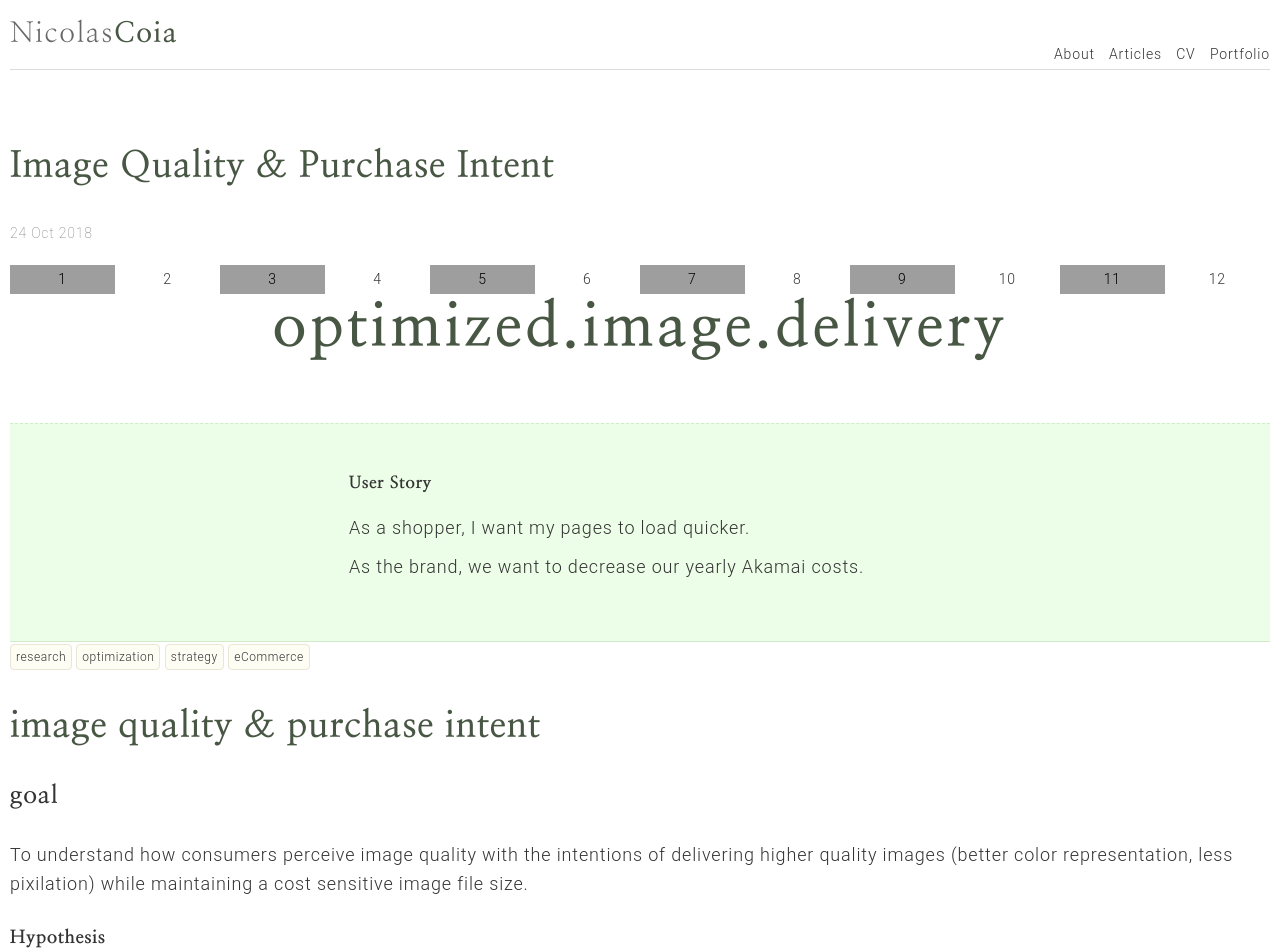
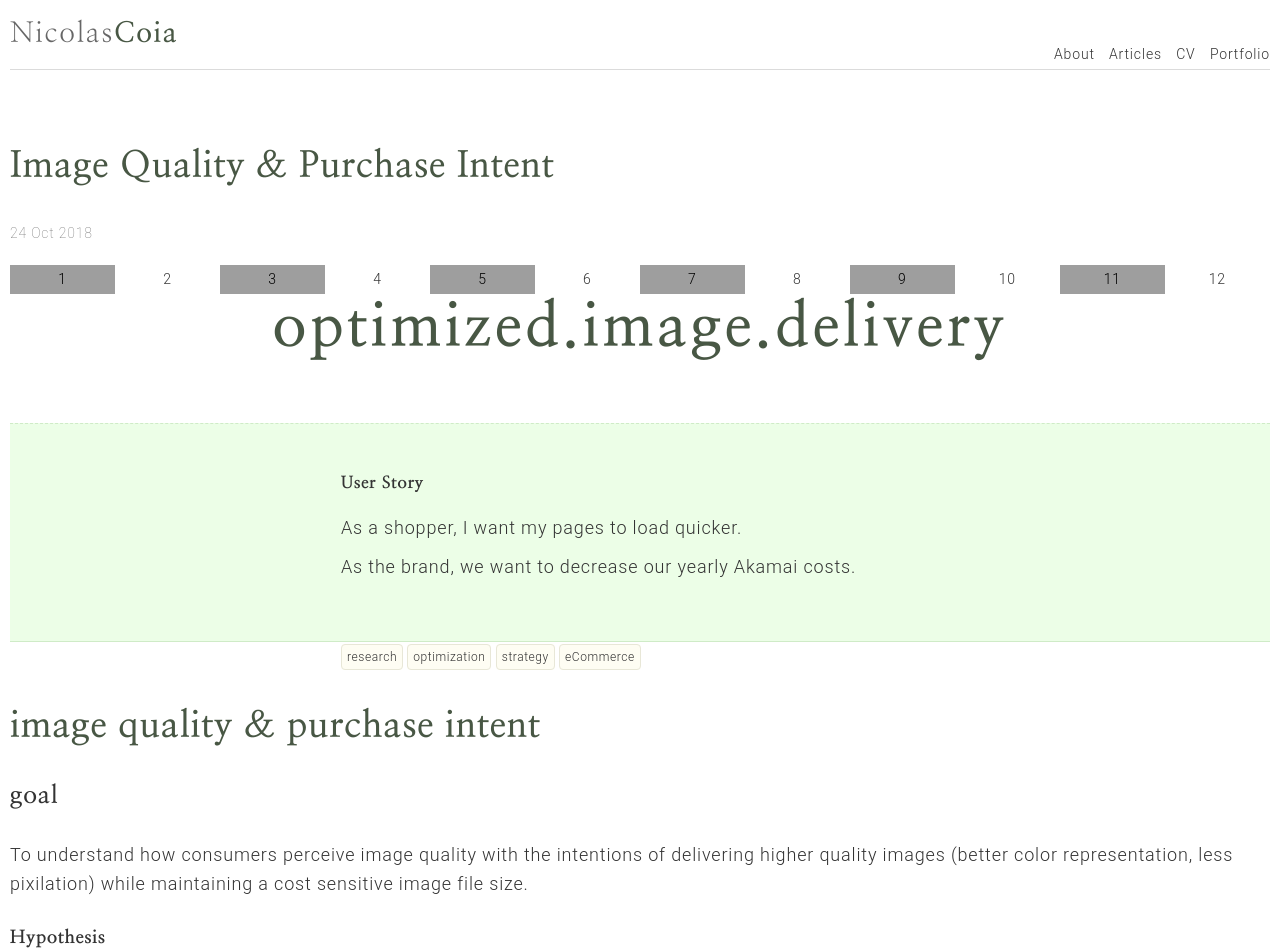
Before and after one commit to dyutibarma/monochrome, a Jekyll site: the page built from _portfolio/2018-10-24-optimized-image-quality.md, in a window 1280 px wide. Shown: the top 952 px of the page. Built offline with Jekyll 4.4.1, drawn with Linux system fonts in a browser that asks for light colours.

Commit message:
Update 2018-10-24-optimized-image-quality.md

```diff
--- a/_portfolio/2018-10-24-optimized-image-quality.md
+++ b/_portfolio/2018-10-24-optimized-image-quality.md
@@ -25,23 +25,30 @@ layout: portfolio
 
 <h1>optimized.image.delivery</h1>
 
-<div class="w3-row block-head">
- <div class="w3-full w3-container">
-    <div class="w3-row">
-      <div class="w3-quarter w3-container">
+<div class ="w3-row block-head">
+  <div class="w3-col w3-container m2 l3">
+  </div>
+    <div class="w3-col w3-container m8 l6">
+        <h5>User Story</h5>
+		<p>As a shopper, I want my pages to load quicker.</p>
+		<p>As the brand, we want to decrease our yearly Akamai costs.</p>
       </div>
-      <div class="w3-half w3-container">
-	<h5>User Story</h5>
-	<p>As a shopper, I want my pages to load quicker.</p>
-	<p>As the brand, we want to decrease our yearly Akamai costs.</p>
-	</div>
-<div class="w3-quarter w3-container">
+      <div class="w3-col w3-container m2 l3">
       </div>
     </div>
+
+<div class ="w3-row ">
+  <div class="w3-col w3-container m2 l3">
   </div>
-</div>
-
-<pill>research</pill><pill>optimization</pill><pill>strategy</pill><pill>eCommerce</pill>
+    <div class="w3-col w3-container m8 l6">
+        <pill>research</pill>
+        <pill>optimization</pill>
+        <pill>strategy</pill>
+        <pill>eCommerce</pill>
+      </div>
+      <div class="w3-col w3-container m2 l3">
+      </div>
+    </div>
 
 <h2>image quality & purchase intent</h2>
 <h3>goal</h3>
```
